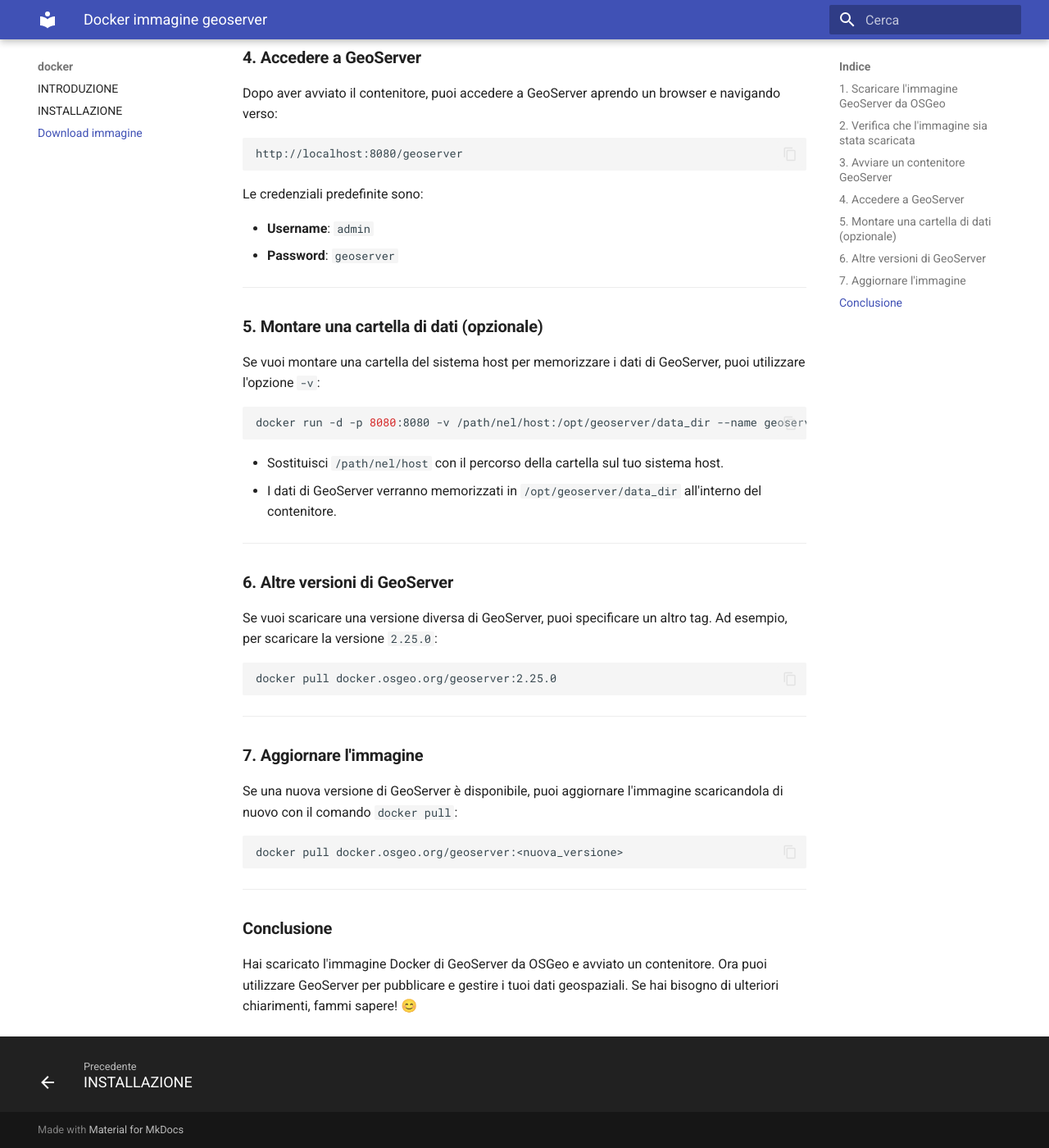
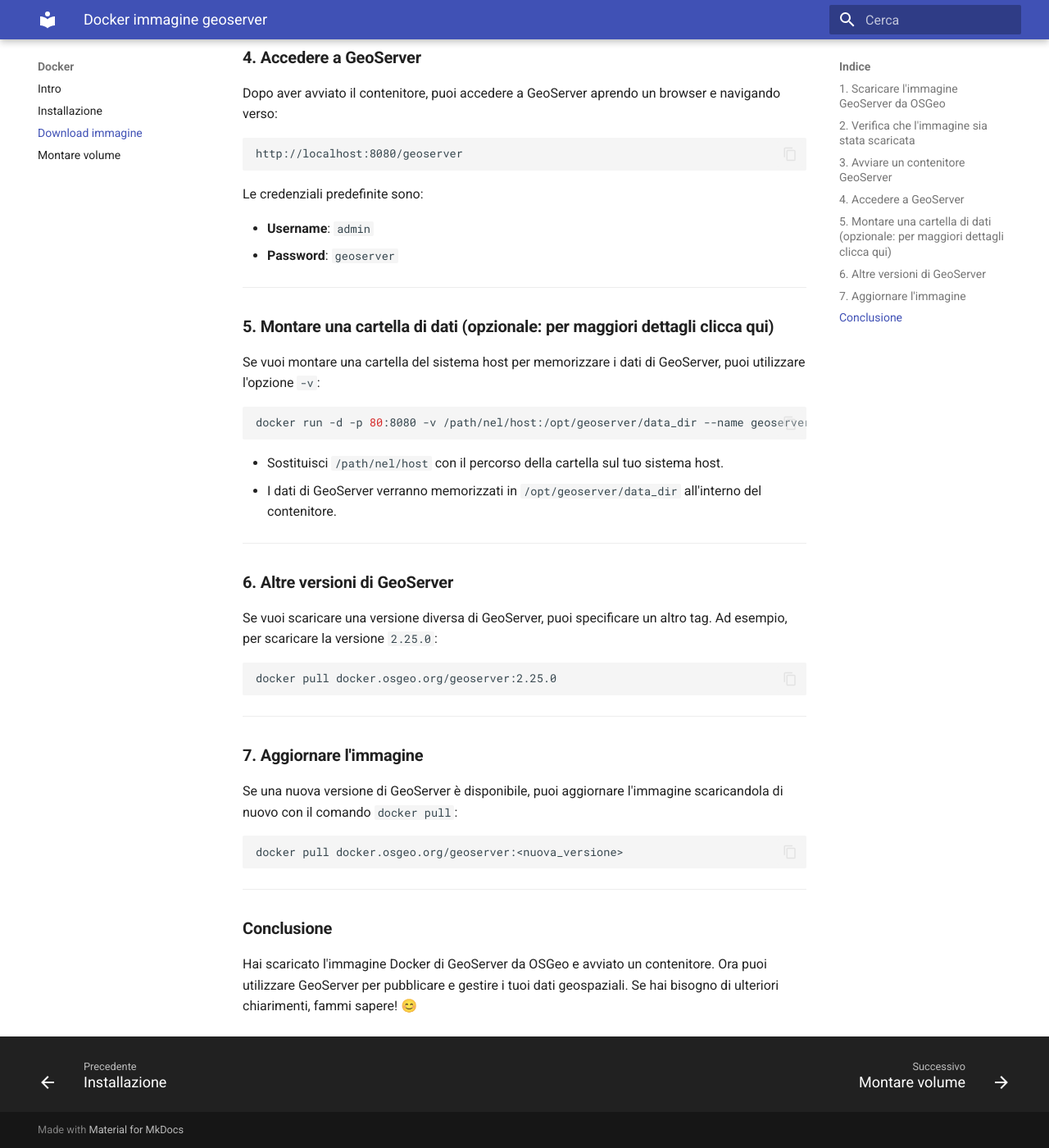
Before and after one commit to pigreco/geoserver_su_docker, an MkDocs documentation site: the page built from docs/docker/immagine_geoserver.md, in a window 1280 px wide and 1400 px high, scrolled down 1234 px. Shown: the whole window at 82% size. Built offline with MkDocs 1.6.1 and Material for MkDocs 9.7.7, drawn with Linux system fonts in a browser that asks for light colours; some of the changed text lies outside the part shown.

Commit message:
add montare cartella

````diff
--- a/docs/docker/immagine_geoserver.md
+++ b/docs/docker/immagine_geoserver.md
@@ -6,7 +6,7 @@
 description: Docker immagine geoserver
 ---
 
-# Docker immagine geoserver
+# Docker immagine GeoServer
 
 Per scaricare l'immagine Docker di GeoServer da **OSGeo**, puoi utilizzare il comando `docker pull` per ottenere l'immagine direttamente dal registro Docker di OSGeo. Ecco come fare:
 
@@ -65,11 +65,11 @@
 
 ---
 
-### **5. Montare una cartella di dati (opzionale)**
+### **5. Montare una cartella di dati (opzionale: per maggiori dettagli clicca qui)**
 Se vuoi montare una cartella del sistema host per memorizzare i dati di GeoServer, puoi utilizzare l'opzione `-v`:
 
 ```bash
-docker run -d -p 8080:8080 -v /path/nel/host:/opt/geoserver/data_dir --name geoserver_container docker.osgeo.org/geoserver:2.26.1
+docker run -d -p 80:8080 -v /path/nel/host:/opt/geoserver/data_dir --name geoserver_container docker.osgeo.org/geoserver:2.26.1
 ```
 
 - Sostituisci `/path/nel/host` con il percorso della cartella sul tuo sistema host.
--- a/mkdocs.yml
+++ b/mkdocs.yml
@@ -21,10 +21,11 @@
   - Home: index.md
   # - About: about.md
   - Abstract: abstract.md
-  - docker:
-     - INTRODUZIONE: docker/docker.md
-     - INSTALLAZIONE: docker/installazione.md
+  - Docker:
+     - Intro: docker/docker.md
+     - Installazione: docker/installazione.md
      - Download immagine: docker/immagine_geoserver.md
+     - Montare volume: docker/montare_cartella_locale.md
 
 
 
````
Also changed, not shown: docs/docker/montare_cartella_locale.md (added, +39 -0 lines).
